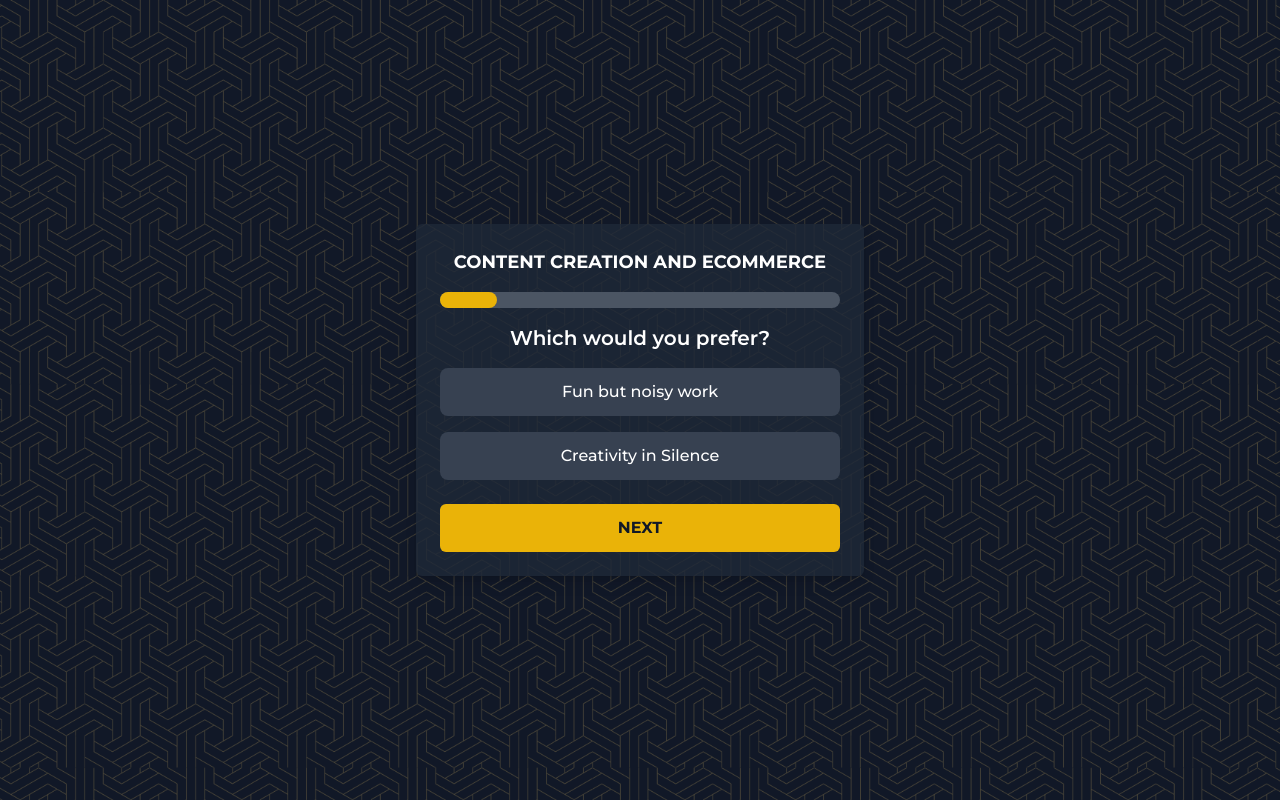
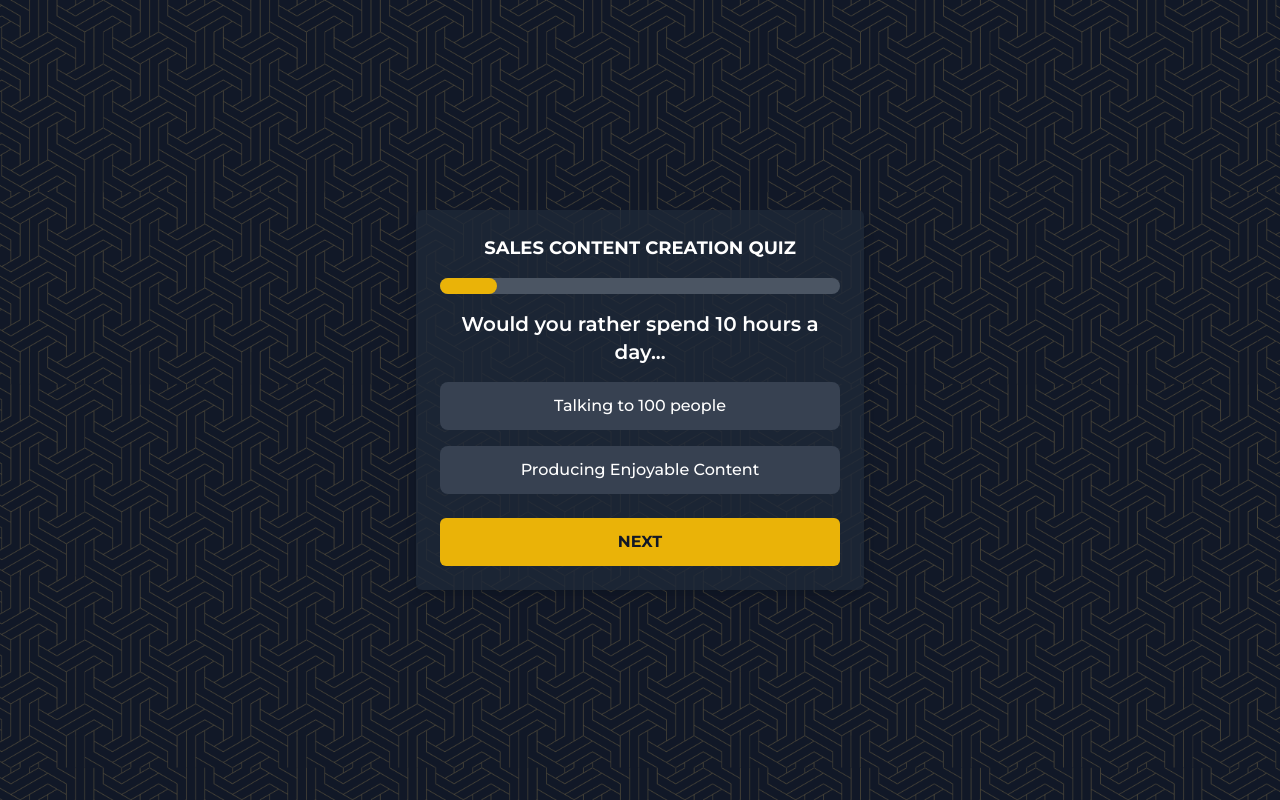
Before and after one commit to richardagaya/landingpage, a Next.js app: page /Sales-Content-Creation in a window 1280 px wide. Built offline with nearby package versions, Linux system fonts and the light colour scheme.

Commit message:
UPDATE: 2021-10-06 16:00:00

```diff
--- a/pages/Content-Creation-Ecommerce.tsx
+++ b/pages/Content-Creation-Ecommerce.tsx
@@ -12,38 +12,38 @@ const Quiz: React.FC = () => {
   const questions: Question[] = [
     {
       id: 1,
-      text: "How would you convince someone?",
-      options: ["Using Public Information", "Building Rapport"],
+      text: "How would you offfer your service or product?",
+      options: ["Consistently Posting on Social Media", "Working from Home and Making Ads"],
     },
     {
       id: 2,
-      text: "What is your preferred work environment?",
-      options: ["Collaborative", "Independent"],
+      text: "When Approaching a new opportunity what excites you the most?",
+      options: ["Learning about new Products in the market", "Building a following through content"],
     },
     {
       id: 3,
-      text: "How do you handle challenges?",
-      options: ["Strategic Planning", "Immediate Action"],
+      text: "Would you rather spend 10 hours a day",
+      options: ["Comparing piees of products", "Producing Enjoyable Content"],
     },
     {
       id: 4,
-      text: "What motivates you most?",
-      options: ["Recognition", "Results"],
+      text: "How do you approach solving challenges",
+      options: ["Making Content to Address the Issues", "Comparing Costs of Solutions"],
     },
     {
       id: 5,
-      text: "How do you approach negotiations?",
-      options: ["Finding Common Ground", "Firm Positions"],
+      text: "How do you convince someone?",
+      options: [" Through Avertisements", "Creating an expose In the form of a video"],
     },
     {
       id: 6,
-      text: "What is your leadership style?",
-      options: ["Guiding", "Directing"],
+      text: "What method would you use to find leads?",
+      options: ["Creating content with CTA's", "Advertising"],
     },
     {
       id: 7,
-      text: "What is most important in a team?",
-      options: ["Trust", "Skills"],
+      text: "Which activity do you enjoy the most?",
+      options: ["Making youtube videos", "Designing a storefront"],
     },
   ];
 
@@ -91,7 +91,7 @@ const Quiz: React.FC = () => {
       {!quizCompleted ? (
         <div className="max-w-md w-full p-6 bg-gray-800 bg-opacity-80 rounded-md shadow-lg">
           <h2 className="text-lg font-bold text-center mb-4">
-            CONTENT CREATION AND ECOMMERCE
+           ECOMMERCE AND CONTENT CREATION QUIZ
           </h2>
 
           {/* Progress Bar */}
--- a/pages/Content-Creation-Softwaredevelopment.tsx
+++ b/pages/Content-Creation-Softwaredevelopment.tsx
@@ -91,7 +91,7 @@ const Quiz: React.FC = () => {
       {!quizCompleted ? (
         <div className="max-w-md w-full p-6 bg-gray-800 bg-opacity-80 rounded-md shadow-lg">
           <h2 className="text-lg font-bold text-center mb-4">
-            CONTENT CREATION AND ECOMMERCE
+            CONTENT CREATION AND SOFTWARE DEVELOPMENT QUIZ
           </h2>
 
           {/* Progress Bar */}
--- a/pages/Content-Creation-Trading.tsx
+++ b/pages/Content-Creation-Trading.tsx
@@ -38,12 +38,12 @@ const Quiz: React.FC = () => {
     {
       id: 6,
       text: "What excites you most about your work?",
-      options: ["Seeing people engage with the content I create", "Successfully predicting outcomes"]
+      options: ["Seeing people engage with my content", "Successfully predicting outcomes"]
     },
     {
       id: 7,
       text: "How do you measure success in your work?",
-      options: ["By building a scalable and efficient model for future growth", "By the emotional impact or engagement generated by prospects"]
+      options: ["By building a scalable and efficient model for future growth", "The emotional impact or engagement generated by prospects"]
     },
   ];
 
@@ -91,7 +91,7 @@ const Quiz: React.FC = () => {
       {!quizCompleted ? (
         <div className="max-w-md w-full p-6 bg-gray-800 bg-opacity-80 rounded-md shadow-lg">
           <h2 className="text-lg font-bold text-center mb-4">
-            CONTENT CREATION AND ECOMMERCE
+            CONTENT CREATION AND TRADING QUIZ
           </h2>
 
           {/* Progress Bar */}
--- a/pages/Ecommerce-Trading.tsx
+++ b/pages/Ecommerce-Trading.tsx
@@ -34,7 +34,7 @@ const Quiz: React.FC = () => {
     {
       "id": 5,
       "text": "When approaching a new opportunity, what excites you most?",
-      "options": ["Learning about new patterns and trends in the market", "Learning about new products in the marketplace"]
+      "options": ["Learning about new patterns and trends", "Learning about new products in the market"]
     },
     {
       "id": 6,
@@ -44,7 +44,7 @@ const Quiz: React.FC = () => {
     {
       "id": 7,
       "text": "You’re tasked with growing a new income stream. What’s your strategy?",
-      "options": ["Designing a product line, optimizing a storefront, and running free ad campaigns to boost sales", "Monitoring financial markets and making timely trades to capitalize on opportunities"]
+      "options": ["Optimizing A store Product line and Ads ", "Make Timely Trades Capitalizing Opportunities"]
     },
   ];
 
@@ -92,7 +92,7 @@ const Quiz: React.FC = () => {
       {!quizCompleted ? (
         <div className="max-w-md w-full p-6 bg-gray-800 bg-opacity-80 rounded-md shadow-lg">
           <h2 className="text-lg font-bold text-center mb-4">
-            CONTENT CREATION AND ECOMMERCE
+            CONTENT CREATION AND TRADING QUIZ
           </h2>
 
           {/* Progress Bar */}
--- a/pages/Sales-Content-Creation.tsx
+++ b/pages/Sales-Content-Creation.tsx
@@ -12,38 +12,38 @@ const Quiz: React.FC = () => {
   const questions: Question[] = [
     {
       id: 1,
-      text: "Which would you prefer?",
-      options: ["Fun but noisy work", "Creativity in Silence"],
+      text: "Would you rather spend 10 hours a day...",
+      options: ["Talking to 100 people", "Producing Enjoyable Content"],
     },
     {
       id: 2,
-      text: "How do you approach solving challenges?",
-      options: ["Engage in conversations", "Making content to address the issues"],
+      text: "Which Skill are you better at?",
+      options: ["Listening", "Speaking"],
     },
     {
       id: 3,
-      text: "Which Skill are you better at??",
-      options: ["Listening", "Speaking"],
-    },
-    {
-      id: 4,
       text: "At a concert would you rather...?",
       options: ["Interact with others", "Film the experience"],
     },
     {
-      id: 5,
+      id: 4,
       text: "Are you more Extrovert or Introvert?",
       options: ["Extrovert", "Introvert"],
     },
     {
+      id: 5,
+      text: "Would you rather sell tickets or perform on stage?",
+      options: ["Sell tickets", "Perform"],
+    },
+    {
       id: 6,
-      text: "Would you rather sell tickets or perform on stage?",
-      options: ["Sell tickets", "Perform on stage"],
+      text: "Which would you prefer",
+      options: ["Fun but Noisy Work", "Creativity In silence"],
     },
     {
       id: 7,
-      text: "Would you rather spend 10 hours a day...",
-      options: ["Talking to 100 people", "Producing Enjoyable Content"],
+      text: "How do you approach solving challenges?",
+      options: ["Engage in conversations", "Making content to address the issues"],
     },
   ];
 
@@ -91,7 +91,7 @@ const Quiz: React.FC = () => {
       {!quizCompleted ? (
         <div className="max-w-md w-full p-6 bg-gray-800 bg-opacity-80 rounded-md shadow-lg">
           <h2 className="text-lg font-bold text-center mb-4">
-            CONTENT CREATION AND ECOMMERCE
+           SALES CONTENT CREATION QUIZ
           </h2>
 
           {/* Progress Bar */}
--- a/pages/Sales-Ecommerce.tsx
+++ b/pages/Sales-Ecommerce.tsx
@@ -38,7 +38,7 @@ const Quiz: React.FC = () => {
     {
       id: 6,
       text: "Would you rather develop networking skills or go viral?",
-      options: ["Networking skills", "I rather go viral"],
+      options: ["Networking skills", "I'd rather go viral"],
     },
     {
       id: 7,
@@ -91,7 +91,7 @@ const Quiz: React.FC = () => {
       {!quizCompleted ? (
         <div className="max-w-md w-full p-6 bg-gray-800 bg-opacity-80 rounded-md shadow-lg">
           <h2 className="text-lg font-bold text-center mb-4">
-            CONTENT CREATION AND ECOMMERCE
+            SALES AND ECOMMERCE QUIZ
           </h2>
 
           {/* Progress Bar */}
--- a/pages/Sales-Software-development.tsx
+++ b/pages/Sales-Software-development.tsx
@@ -95,7 +95,7 @@ const Quiz: React.FC = () => {
       {!quizCompleted ? (
         <div className="max-w-md w-full p-6 bg-gray-800 bg-opacity-80 rounded-md shadow-lg">
           <h2 className="text-lg font-bold text-center mb-4">
-            CONTENT CREATION AND ECOMMERCE
+           SALES SOFTWARE DEVELOPMENT QUIZ
           </h2>
 
           {/* Progress Bar */}
--- a/pages/Sales-trading.tsx
+++ b/pages/Sales-trading.tsx
@@ -91,7 +91,7 @@ const Quiz: React.FC = () => {
       {!quizCompleted ? (
         <div className="max-w-md w-full p-6 bg-gray-800 bg-opacity-80 rounded-md shadow-lg">
           <h2 className="text-lg font-bold text-center mb-4">
-            CONTENT CREATION AND ECOMMERCE
+            SALES AND TRADING QUIZ
           </h2>
 
           {/* Progress Bar */}
--- a/pages/Software-development-Ecommerce.tsx
+++ b/pages/Software-development-Ecommerce.tsx
@@ -42,7 +42,7 @@ const Quiz: React.FC = () => {
     },
     {
       id: 7,
-      text: "Which Method would you use to geet more sales?",
+      text: "Which Method would you use to get more sales?",
       options: ["Creating Free Resources", "Using Affiliates To showcase Your Products"],
     },
   ];
@@ -91,7 +91,7 @@ const Quiz: React.FC = () => {
       {!quizCompleted ? (
         <div className="max-w-md w-full p-6 bg-gray-800 bg-opacity-80 rounded-md shadow-lg">
           <h2 className="text-lg font-bold text-center mb-4">
-            CONTENT CREATION AND ECOMMERCE
+            SOFTWARE DEVELOPMENT AND ECOMMERCE QUIZ
           </h2>
 
           {/* Progress Bar */}
--- a/pages/Software-development-Trading.tsx
+++ b/pages/Software-development-Trading.tsx
@@ -42,8 +42,8 @@ const Quiz: React.FC = () => {
   },
   {
     id: 7,
-     text:"Which activity do you enjoy the most?",
-    options: ["Testing systems to look for potential improvements", "Studying charts and numbers"],
+     text:"What activity do you enjoy the most?",
+    options: ["Testing systems to look for  improvements", "Studying charts and numbers"],
   },
   ];
 
@@ -91,7 +91,7 @@ const Quiz: React.FC = () => {
       {!quizCompleted ? (
         <div className="max-w-md w-full p-6 bg-gray-800 bg-opacity-80 rounded-md shadow-lg">
           <h2 className="text-lg font-bold text-center mb-4">
-            CONTENT CREATION AND ECOMMERCE
+            SOFTWARE DEVELOPMENT AND TRADING QUIZ
           </h2>
 
           {/* Progress Bar */}
```
